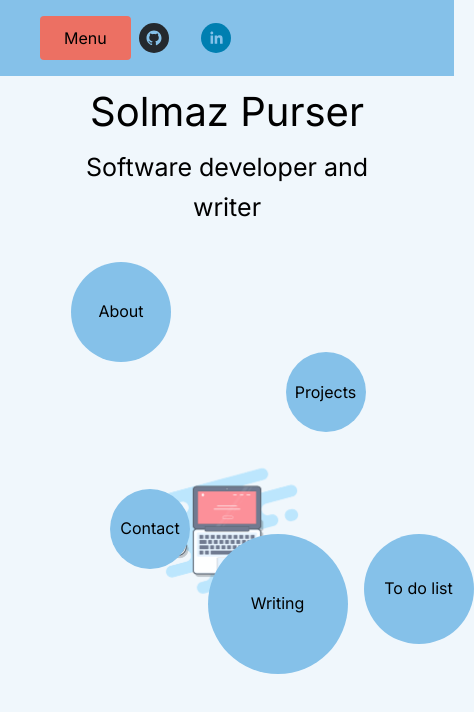
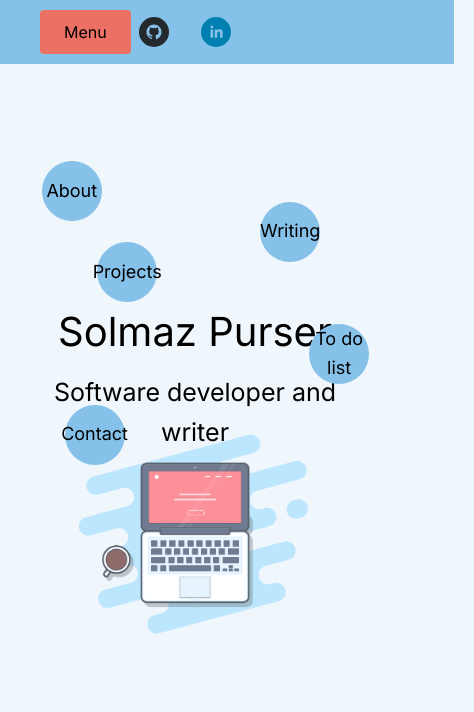
Before and after one commit to bookloversolmaz/django-website-react, a React (Create React App) app in the folder frontend/: page / in a window 390 px wide. Shown: the top 712 px of the page, 474 px wide, since content can reach past the window. Built offline with nearby package versions, Linux system fonts and the light colour scheme.

Commit message:
adjusted home size styling

```diff
--- a/frontend/src/components/about/about.css
+++ b/frontend/src/components/about/about.css
@@ -1,4 +1,5 @@
 .about-me {
     margin-right: 15rem !important;
     margin-left: 15rem !important;;
+    font-size: 18px !important; /* Default size for body text */
 }
--- a/frontend/src/components/header/header.css
+++ b/frontend/src/components/header/header.css
@@ -13,11 +13,15 @@ header {
     right: 0; /* Ensure it ends at the very right */
     z-index: 1000; /* Ensure it stays on top of other content */
     margin: 0; /* Remove any margin */
+    height: 3rem;
 }
 
 /* Ensure the main body content is not hidden under the fixed header */
 body {
     margin-top: 5rem; /* Adjust this depending on the height of your header */
+    padding: 0;
+    height: 100vh; /* Full viewport height */
+    overflow: hidden; /* Prevent scrollbars */
 }
 
 .nav-list {
--- a/frontend/src/components/home/home.css
+++ b/frontend/src/components/home/home.css
@@ -1,24 +1,52 @@
 .home-container {
-  position: static; /* Ensure it aligns naturally at the top of the page */
-  height: 100vh; /* Full viewport height */
-  width: 100%; /* Full-width container */
-  padding: 0; /* Match global padding defined in index.css */
+  position: relative;
+  text-align: center;
+  padding: 1rem; /* Adjust padding for compactness */
+  font-family: 'Inter', sans-serif;
+  height: calc(100vh - 3rem); /* Full viewport minus header height */
+  display: flex;
+  flex-direction: column;
+  justify-content: center; /* Center vertically */
+  align-items: center; /* Center horizontally */
 }
 
 .home-container h1 {
-  font-size: 40px; /* Match size defined in index.css */
-  margin-top: -2rem; /* Remove additional margin */
+  font-size: 40px; /* Keep the font size */
+  margin-top: -1rem; /* Adjust the space from the top */
+  margin-bottom: 0.5rem; /* Reduce space below h1 */
 }
 
 .home-container h2 {
-  font-size: 25px; /* Match size defined in index.css */
-  margin-top: -1.5rem; /* Spacing below h1 */
+  font-size: 25px; /* Keep the font size */
+  margin-top: 0; /* Remove extra space above h2 */
+}
+
+.image-container {
+  position: relative; /* Keep positioning flexible */
+  max-width: 150%; /* Increase width by 50% */
+  max-height: calc(100vh - 5rem); /* Adjust height to fit within the viewport */
+  height: auto; /* Maintain aspect ratio */
+  margin: -4rem auto 0; /* Center with smaller margin */
+  opacity: 0.9; /* Keep slight transparency */
+  pointer-events: none; /* Non-interactive */
+  display: flex;
+  justify-content: center;
+  align-items: center; /* Center image */
+}
+
+.home-image {
+  width: 100%; /* Ensure responsiveness */
+  max-width: 600px; /* Increase absolute maximum width by 50% */
+  height: auto; /* Maintain aspect ratio */
+  object-fit: contain; /* Prevent distortion */
+  display: block; /* Ensure proper block-level behavior */
 }
 
 /* Individual link bubbles */
 .link-bubble {
   position: absolute; /* Allow free placement on the page */
   display: flex;
+  font-size: 18px !important; /* Default size for body text */
   justify-content: center;
   align-items: center;
   text-decoration: none;
@@ -34,37 +62,37 @@
 
 /* Default sizes and positions for each bubble */
 .link1 {
+  width: 110px;
+  height: 110px;
+  top: 10%;
+  left: 3%;
+}
+
+.link2 {
   width: 100px;
   height: 100px;
   top: 20%;
-  left: 10%;
-}
-
-.link2 {
-  width: 80px;
-  height: 80px;
-  top: 30%;
-  left: 65%;
+  left: 20%;
 }
 
 .link3 {
-  width: 140px;
-  height: 140px;
-  top: 50%;
-  left: 45%;
+  width: 100px;
+  height: 100px;
+  top: 15%;
+  left: 70%;
 }
 
 .link4 {
-  width: 80px;
-  height: 80px;
-  top: 45%;
-  left: 20%;
+  width: 90px;
+  height: 90px;
+  top: 40%;
+  left: 10%;
 }
 
 .link5 {
   width: 110px;
   height: 110px;
-  top: 50%; /* Further down */
+  top: 30%; /* Further down */
   left: 85%; /* Offset to the right */
 }
 
@@ -78,30 +106,6 @@
 .link-bubble:active {
   transform: scale(1.5); /* Expand on click */
   background-color: #324857; /* Even darker */
-}
-.home-container {
-  position: relative;
-  text-align: center;
-  padding: 2rem;
-  font-family: 'Inter', sans-serif;
-}
-
-.image-container {
-  position: absolute; /* Position the container relative to the page */
-  right: 0; /* Align the image to the right edge */
-  top: 50%; /* Vertically center the image */
-  transform: translateY(-50%); /* Offset the image to achieve perfect centering */
-  z-index: -1; /* Push the image behind other content if necessary */
-  overflow: hidden; /* Prevent accidental overflow */
-}
-
-.home-image {
-  max-width: 40%; /* Set a responsive width */
-  height: auto; /* Maintain aspect ratio */
-  border: none; /* Ensure no borders */
-  box-shadow: none; /* Remove shadows */
-  opacity: 0.9; /* Slight transparency to blend into the background */
-  pointer-events: none; /* Ensure it doesn't interfere with clicks */
 }
 
 .attribution {
@@ -121,3 +125,64 @@
 .attribution a:hover {
   color: #0056b3; /* Darker blue on hover */
 }
+
+/* For medium screens (tablets, ~768px width) */
+@media (max-width: 768px) {
+  header {
+      padding: 0.5rem 1rem;
+      font-size: 16px;
+  }
+
+  .home-container {
+      padding: 1rem;
+  }
+
+  .image-container {
+    max-width: 60%; /* Smaller width for tablets */
+    max-height: calc(100vh - 12rem); /* Adjust height to avoid overflow */
+  }
+
+  .link-bubble {
+      width: 70px;
+      height: 70px;
+      font-size: 0.7rem;
+  }
+
+  .social-links {
+      gap: 0.8rem; /* Reduce gap for smaller space */
+  }
+}
+
+/* For small screens (mobile, ~480px width and below) */
+@media (max-width: 480px) {
+  header {
+      padding: 0.5rem;
+      font-size: 14px;
+  }
+
+  .home-container {
+      flex-direction: column; /* Stack elements vertically */
+      padding: 0.5rem;
+  }
+
+  .image-container {
+    max-width: 80%; /* Further reduction for mobile */
+    max-height: calc(100vh - 15rem); /* More height adjustment for smaller devices */
+  }
+  .link-bubble {
+      width: 60px;
+      height: 60px;
+      font-size: 0.6rem;
+  }
+
+  .social-links {
+      font-size: 10px;
+      gap: 0.5rem; /* Smaller gap */
+  }
+
+  .attribution {
+      font-size: 0.6rem; /* Smaller text */
+      bottom: 0.3rem;
+      right: 0.5rem;
+  }
+}
```
